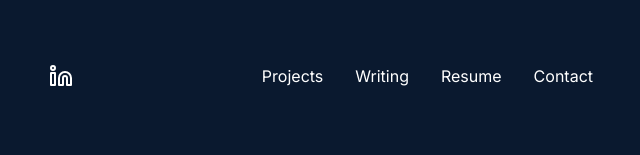
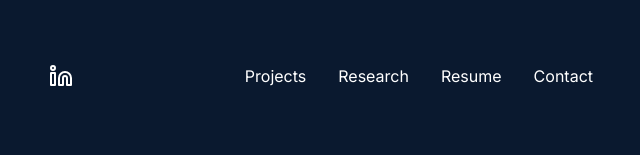
Before and after one commit to Sedanah/final-portfolio, a Next.js app: page / in a window 1280 px wide. Shown: the top 155 px of the page, without its empty margins (319-959 px from the left). Built offline with nearby package versions, Linux system fonts and the light colour scheme.

Commit message:
upd styling

```diff
--- a/src/app/Navbar.js
+++ b/src/app/Navbar.js
@@ -10,7 +10,7 @@ const navLinks = [
       path: "/projects",
     },
     {
-      title: "Writing",
+      title: "Research",
       path: "/writing",
     },
     {
@@ -28,26 +28,21 @@ const navLinks = [
 
     return (
         <nav>
-            {/* <div className="mobile-menu block md:hidden">
-                <button onClick={() => setNavbarOpen(!navbarOpen)} className="flex items-center px-3 py-2 border rounded border-slate-200 hover:text-white text-slate-200">
-                    {navbarOpen ? <X className="h-5 w-5" /> : <AlignJustify className="h-5 w-5" />}
-                </button>
-            </div> */}
 
            <div className="mobile-menu block md:hidden">
           {!navbarOpen ? (
             <button
               onClick={() => setNavbarOpen(true)}
-              className="flex items-center px-3 py-2 border rounded border-slate-200 text-slate-200 hover:text-white hover:border-white"
+              className="flex items-center px-3 py-2 border rounded border-[#64ffda] text-slate-200 hover:text-white"
             >
-              <AlignJustify className="h-5 w-5 z-50" />
+              <AlignJustify className="h-5 w-5 z-50 text-[#64ffda]" />
             </button>
           ) : (
             <button
               onClick={() => setNavbarOpen(false)}
               className="flex items-center px-3 py-2 border rounded border-slate-200 text-slate-200 hover:text-white hover:border-white"
             >
-              <X className="h-5 w-5 z-50" />
+              <X className="h-5 w-5 z-50 text-[#64ffda]" />
             </button>
         )}
         </div>
--- a/src/app/page.js
+++ b/src/app/page.js
@@ -26,25 +26,6 @@ export default function Home() {
      transition={{ duration: .5 }}
      className="transition ease-in-out"
    >
-
-   {/* //make a responsive side navbar when the screen is small */}
-
-{/* <nav className="flex gap-4">
-        <Link href="/projects" className="text-base font-semibold text-white hover:text-[#64ffda]">
-            Projects
-          </Link>
-          <Link href="/writing" className="text-base font-semibold text-white hover:text-[#64ffda]">
-            Writing
-          </Link>
-          <Link
-            href="/Resume.pdf"
-            className="text-base font-semibold text-white hover:text-[#64ffda]">
-            Resume
-            </Link>
-          <Link className="text-base font-semibold text-white  hover:text-[#64ffda]" href="mailto:mashhour.h@northeastern.edu">
-            <Mail/>
-          </Link>
-        </nav> */}
 <Navbar/>
 
         </motion.div>
@@ -141,7 +122,8 @@ export default function Home() {
                 </div>
 
                 <div className="grid gap-4 ml-8 grid-cols-content">
-                  <Link href="/">
+
+                  <Link href="mailto: mashhour.h@northeastern.edu">
                     {" "}
                     <span className="text-white/50">
                       {" "}
@@ -322,7 +304,7 @@ const experiences = [
 },
 
 {
-  date: "July 2024 - Dec 2024",
+  date: "June 2024 - Dec 2024",
   company: "Verizon",
   role: "Incoming Software Engineer Co-op",
 },
--- a/src/app/projects/page.js
+++ b/src/app/projects/page.js
@@ -163,7 +163,7 @@ export default function Page() {
    >
         <nav className="flex gap-4">
         <Link href = "/writing" className = "text-base font-semibold text-white hover:text-[#64ffda]">
-        Writing
+        Research
         </Link>
           <Link href="/resume.pdf" className="text-base font-semibold text-white hover:text-[#64ffda]">
             Resume
--- a/src/app/writing/page.js
+++ b/src/app/writing/page.js
@@ -109,7 +109,7 @@ export default function Page() {
       <section className="pb-6">
 
         <h2 className="mb-4 text-xl font-semibold text-[#64ffda]">
-          Writing
+          Research
         </h2>
         <div className="grid grid-cols-1 sm:grid-cols-1 gap-4 rounded">
   {projects.map((project, index) => (
```
